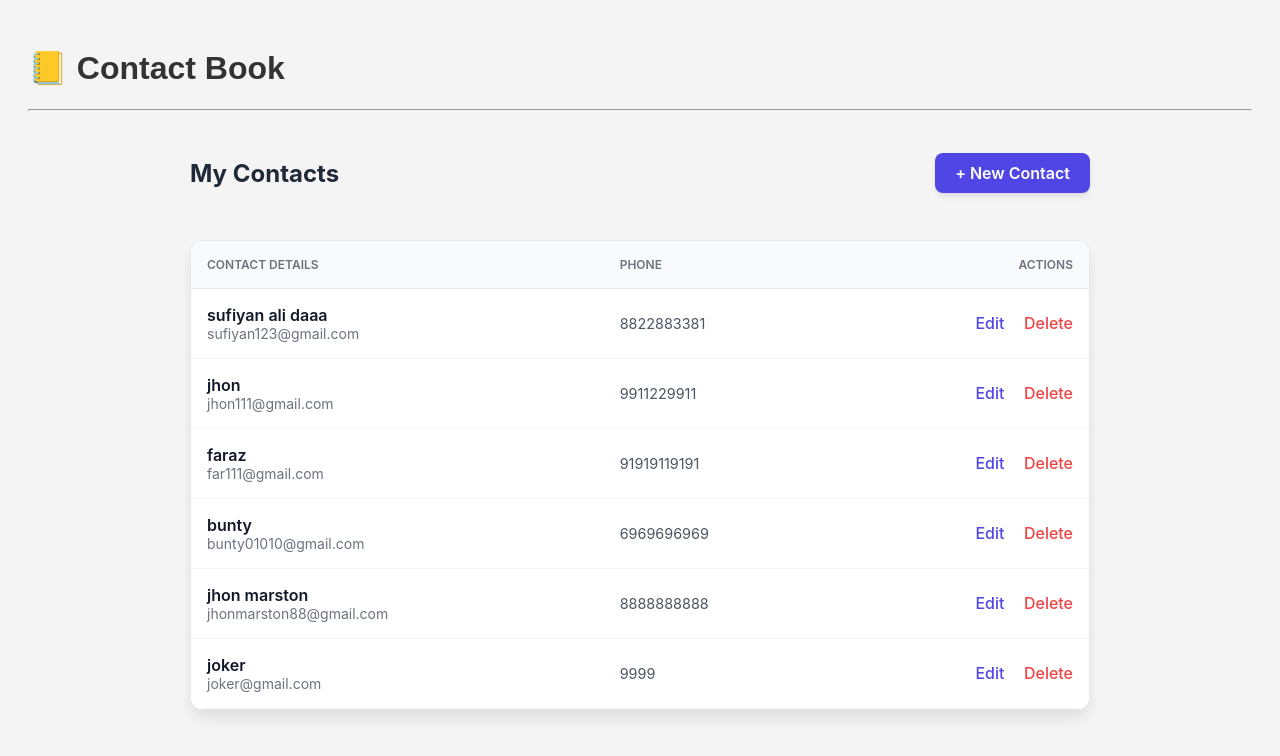
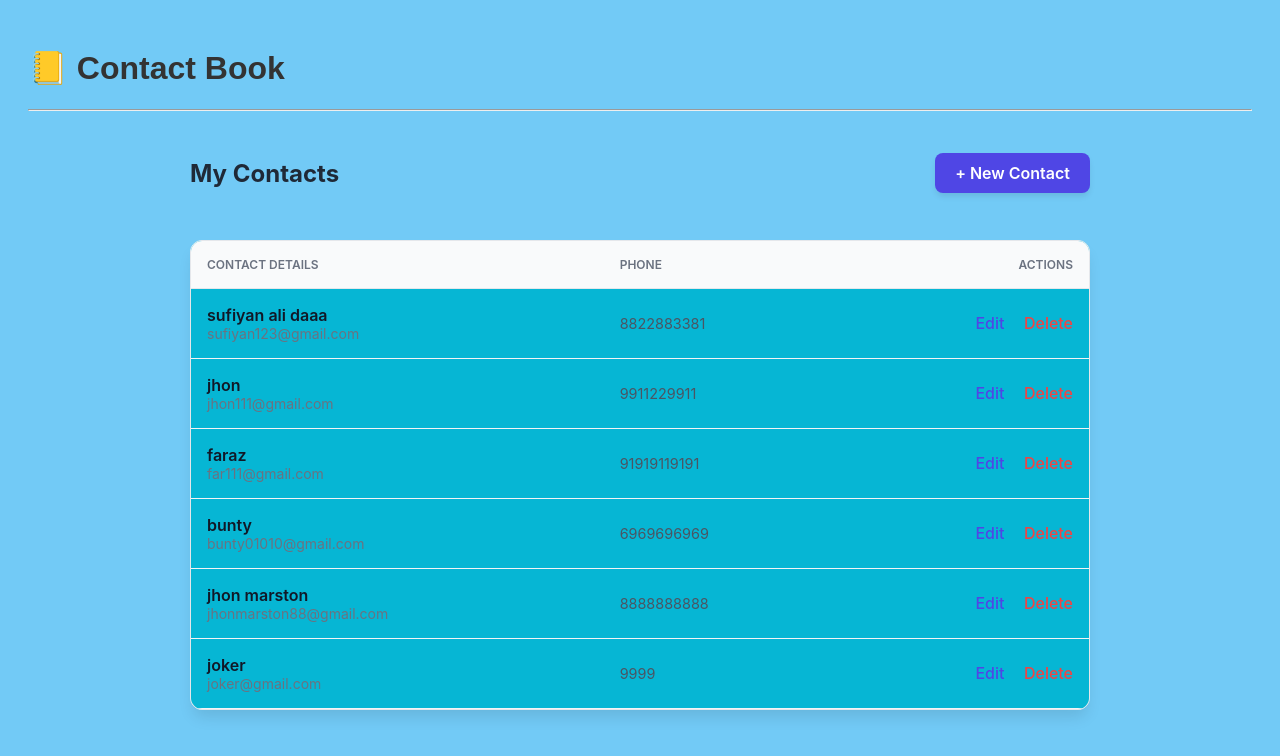
Before and after one commit to farazalisayyed2728/Contact_book, a Django app: page / in a window 1280 px wide. Shown: the top 756 px of the page. Run offline with Django 5.2, Linux system fonts and the light colour scheme; data comes from the database, SQL or seed files in the repository.

Commit message:
fix files

```diff
--- a/contactbook/contacts/static/style.css
+++ b/contactbook/contacts/static/style.css
@@ -1,6 +1,7 @@
 body {
     font-family: Arial;
-    background: #f4f4f4;
+    background: #57c0f5d5;
+    /* background:#7C3AED; */
     padding: 20px;
 }
 
@@ -9,11 +10,11 @@ h1 {
 }
 
 table {
-    background: white;
+    background: #06B6D4;
     width: 100%;
 }
 
 a {
     text-decoration: none;
-    color: rgb(43, 215, 49);
+    color: rgb(71, 56, 233);
 }
```
